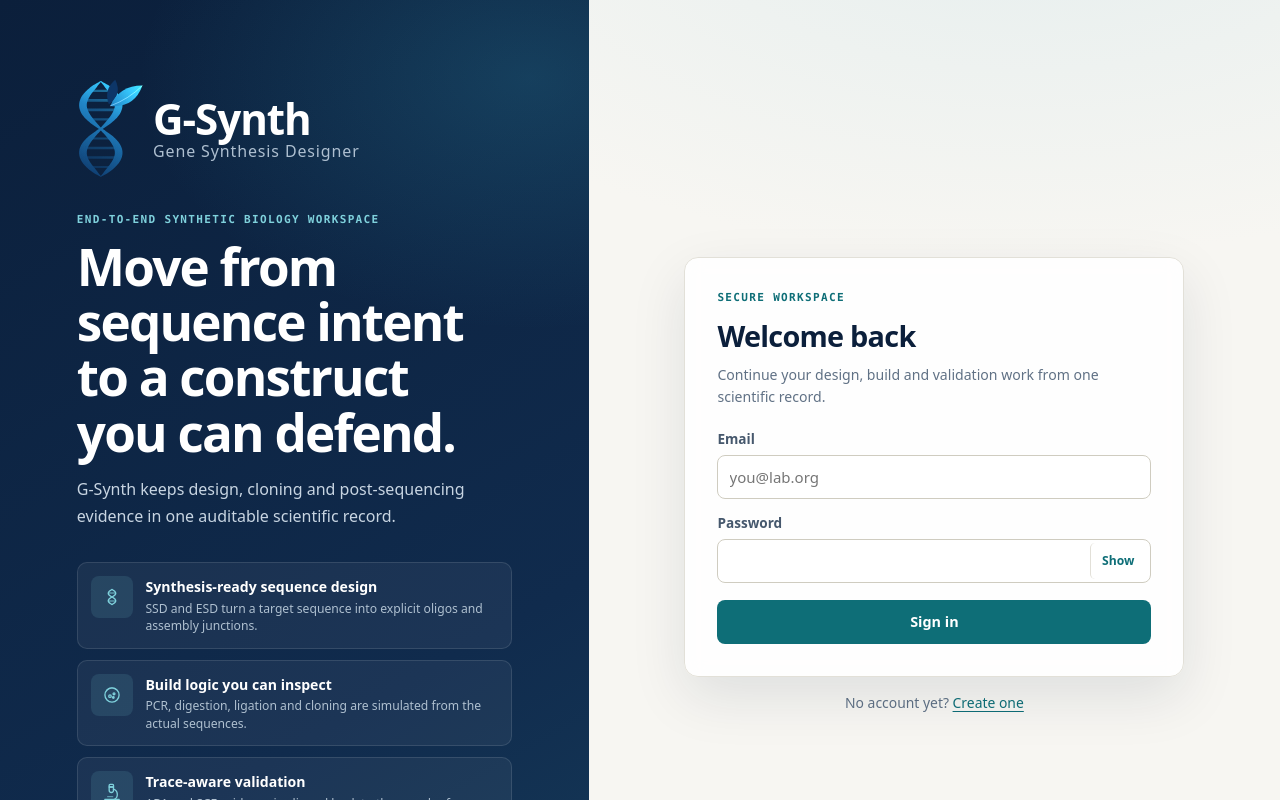
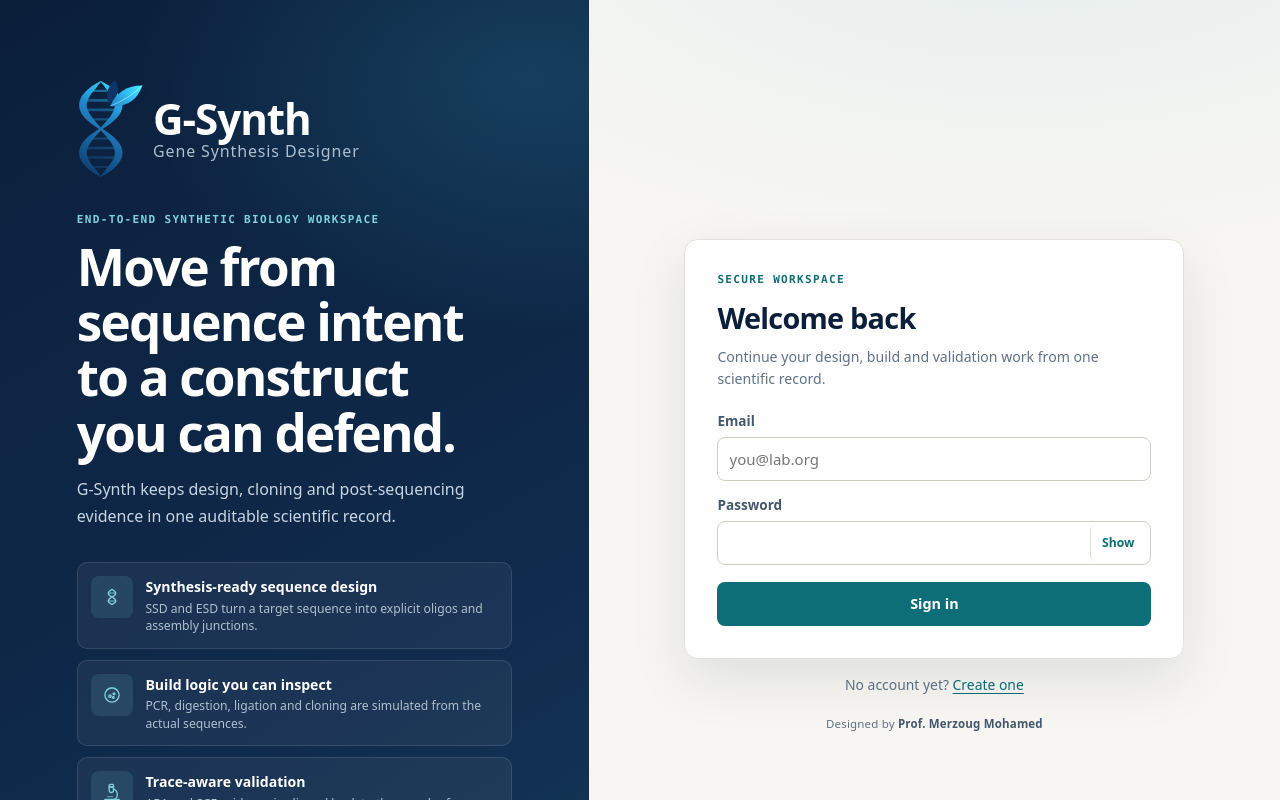
Before and after one commit to Midotech31/g-synth-app, a React (Vite) app in the folder frontend/: page /login in a window 1280 px wide. Shown: the top 800 px of the page. Built offline with nearby package versions, Linux system fonts and the light colour scheme; no server answers.

Commit message:
Use full-width scientific workbenches

```diff
--- a/frontend/src/components/AuthShell.tsx
+++ b/frontend/src/components/AuthShell.tsx
@@ -79,6 +79,9 @@ export default function AuthShell({ eyebrow, title, description, children, foote
           {children}
         </div>
         <p className="auth-alt">{footer}</p>
+        <p className="auth-signature">
+          Designed by <strong>Prof. Merzoug Mohamed</strong>
+        </p>
       </main>
     </div>
   );
--- a/frontend/src/styles.css
+++ b/frontend/src/styles.css
@@ -476,6 +476,14 @@ table.data td.num { font-variant-numeric: tabular-nums; }
 .auth form { display: flex; flex-direction: column; gap: 0.85rem; }
 .auth form .btn-primary { width: 100%; margin-top: 0.2rem; }
 .auth-alt { text-align: center; font-size: 0.87rem; color: var(--muted); }
+.auth-signature {
+  margin-top: 0.2rem;
+  text-align: center;
+  color: var(--muted);
+  font-size: 0.72rem;
+  letter-spacing: 0.015em;
+}
+.auth-signature strong { color: var(--ink-soft); font-weight: 600; }
 .password-control { position: relative; }
 .password-control input { padding-right: 4.6rem; }
 .password-control input::-ms-reveal { display: none; }
@@ -838,8 +846,8 @@ table.data td.num { font-variant-numeric: tabular-nums; }
 .design-content { padding: 1.15rem 1.85rem 3rem; }
 .design-layout {
   display: grid;
-  grid-template-columns: 380px minmax(0, 1fr);
-  gap: 1.25rem;
+  grid-template-columns: minmax(0, 1fr);
+  gap: 1.1rem;
   align-items: start;
 }
 .design-layout > * { min-width: 0; }
@@ -857,7 +865,7 @@ table.data td.num { font-variant-numeric: tabular-nums; }
   align-items: start;
 }
 .clone-results { min-width: 0; display: flex; flex-direction: column; gap: 1.1rem; }
-.design-input-card { position: sticky; top: 1.15rem; }
+.design-input-card { position: static; }
 .design-input-card > .card-head { padding: 1rem 1.15rem; }
 .design-form-actions {
   display: grid; grid-template-columns: 1fr 1.45fr; gap: 0.65rem;
@@ -914,13 +922,8 @@ table.data td.num { font-variant-numeric: tabular-nums; }
 .design-stats .stat .v { font-size: 1.3rem; color: var(--navy); }
 
 @media (max-width: 1180px) {
-  .design-layout { grid-template-columns: 330px minmax(0, 1fr); }
   .design-stats .stat-row { grid-template-columns: repeat(3, 1fr); row-gap: 0.9rem; }
   .design-stats .stat:nth-child(3) { border-right: 0; }
-}
-@media (max-width: 980px) {
-  .design-layout { grid-template-columns: minmax(0, 1fr); }
-  .design-input-card { position: static; }
 }
 
 .row-2 { display: grid; grid-template-columns: 1fr 1fr; gap: 0.75rem; }
```
Also changed, not shown: 1 other file (tests, documents, lock files or other folders).
